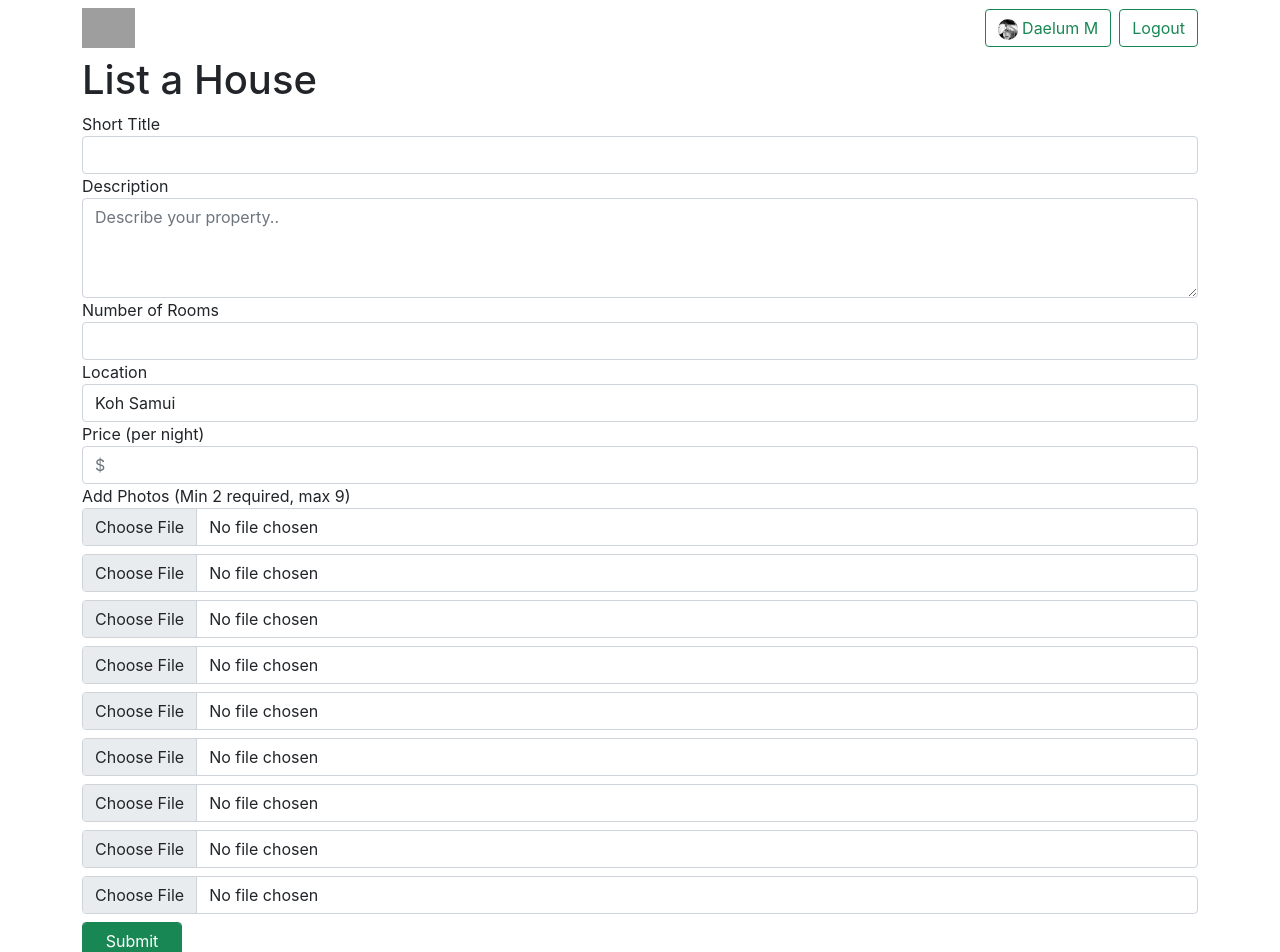
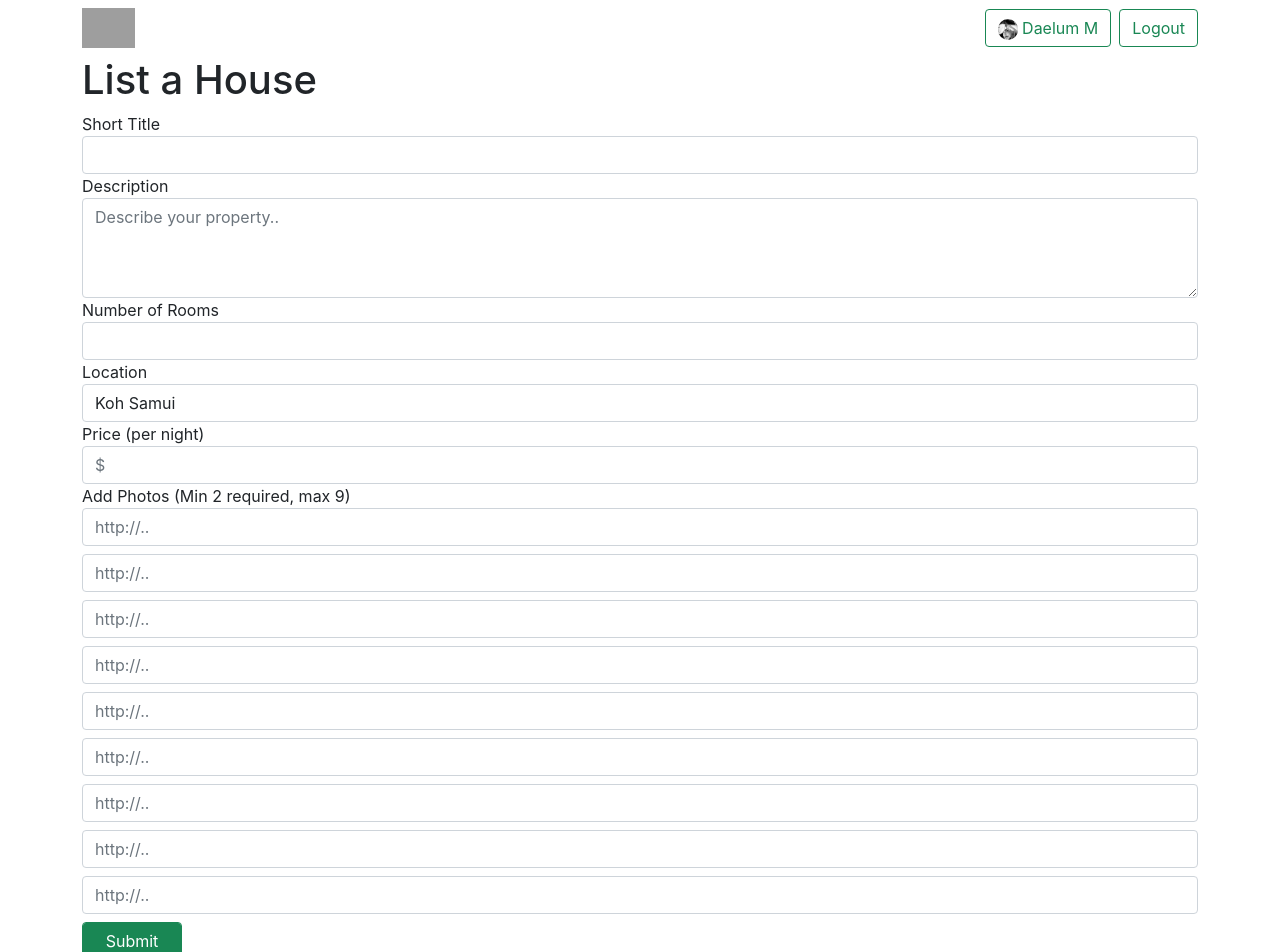
Before and after one commit to daelum/airbnb-react, a React (Create React App) app: page /HouseCreate in a window 1280 px wide. Shown: the top 952 px of the page. Built offline with nearby package versions, Linux system fonts and the light colour scheme; grey boxes are pictures that could not be loaded.

Commit message:
changed type file to text

```diff
--- a/src/pages/HouseCreateForm.jsx
+++ b/src/pages/HouseCreateForm.jsx
@@ -83,57 +83,57 @@ export default function HouseCreateForm() {
       />
       <label>Add Photos (Min 2 required, max 9)</label>
       <input
-        type="file"
+        type="text"
         required
         onChange={(e) => handlePhotos(e)}
         className="form-control mb-2"
         placeholder="http://.."
       />
       <input
-        type="file"
+        type="text"
         required
         onChange={(e) => handlePhotos(e)}
         className="form-control mb-2"
         placeholder="http://.."
       />
       <input
-        type="file"
+        type="text"
         onChange={(e) => handlePhotos(e)}
         className="form-control mb-2"
         placeholder="http://.."
       />
       <input
-        type="file"
+        type="text"
         onChange={(e) => handlePhotos(e)}
         className="form-control mb-2"
         placeholder="http://.."
       />
       <input
-        type="file"
+        type="text"
         onChange={(e) => handlePhotos(e)}
         className="form-control mb-2"
         placeholder="http://.."
       />
       <input
-        type="file"
+        type="text"
         onChange={(e) => handlePhotos(e)}
         className="form-control mb-2"
         placeholder="http://.."
       />
       <input
-        type="file"
+        type="text"
         onChange={(e) => handlePhotos(e)}
         className="form-control mb-2"
         placeholder="http://.."
       />
       <input
-        type="file"
+        type="text"
         onChange={(e) => handlePhotos(e)}
         className="form-control mb-2"
         placeholder="http://.."
       />
       <input
-        type="file"
+        type="text"
         onChange={(e) => handlePhotos(e)}
         className="form-control mb-2"
         placeholder="http://.."
```
